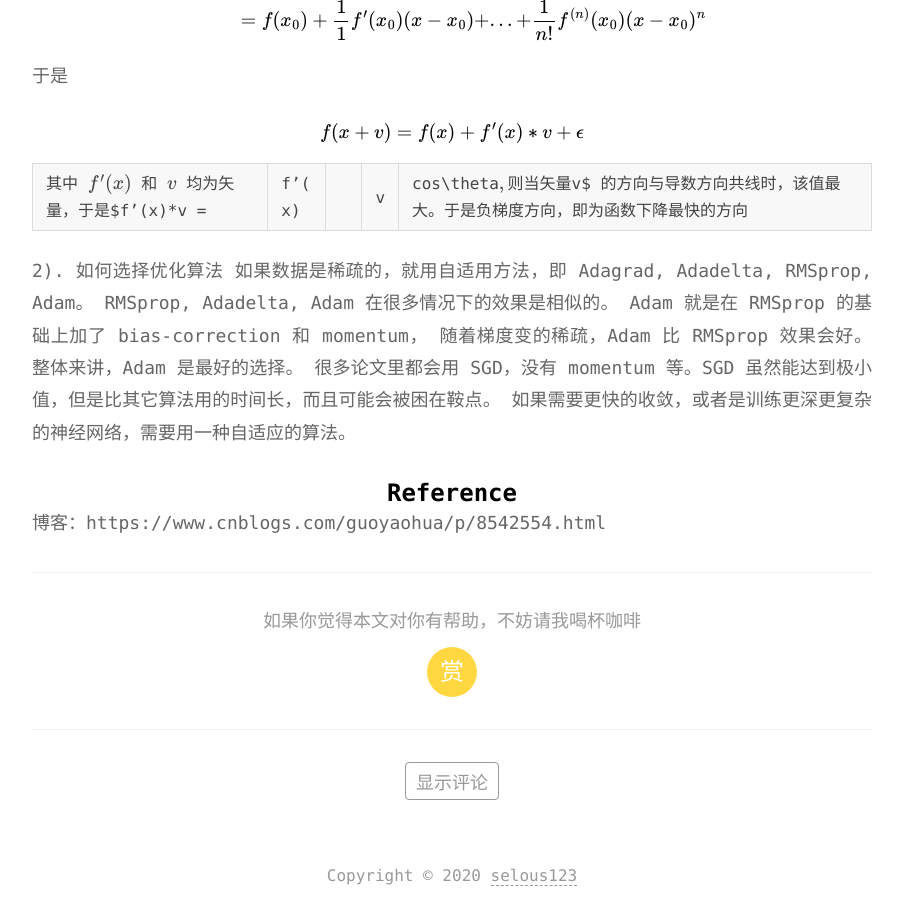
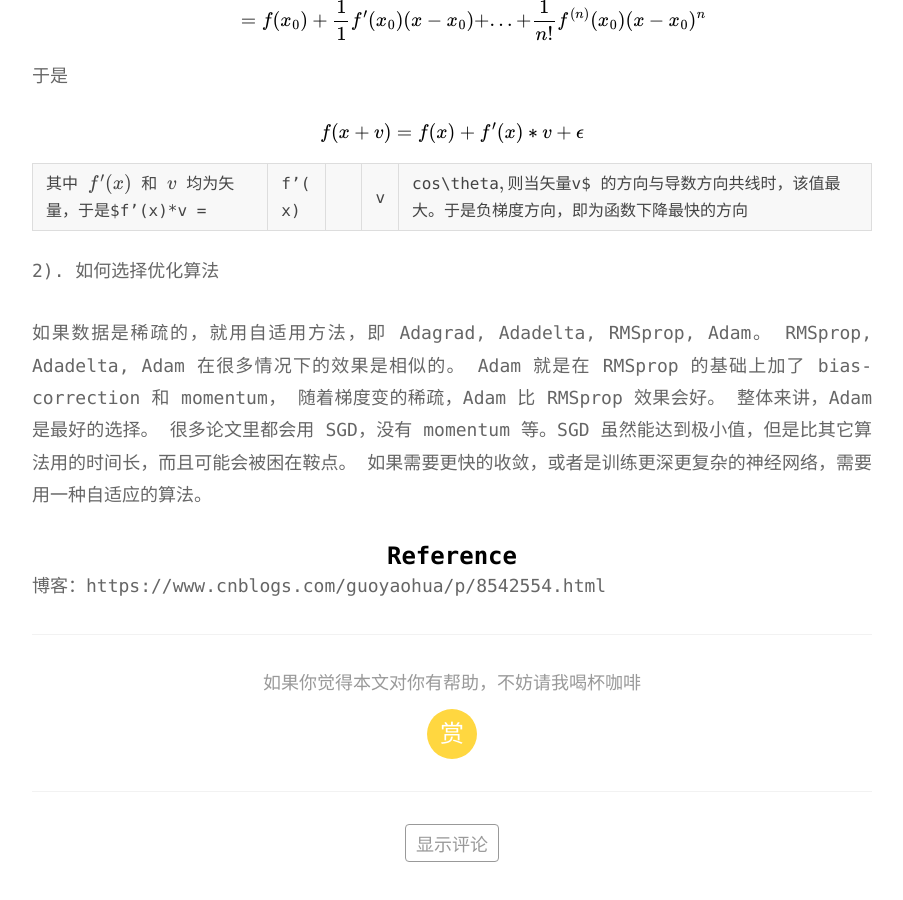
Before and after one commit to selous123/selous123.github.io, a Jekyll site: the page built from _posts/2020-03-13-Adam更新以及常用神经网络优化器总结.md, in a window 1280 px wide and 900 px high, scrolled down 5130 px. Shown: the whole window, without its empty margins (188-1091 px from the left). Built offline with Jekyll 4.4.1, drawn with Linux system fonts in a browser that asks for light colours; formulas are drawn with MathJax 3; a script that is not in the unit is left out; comment, search, counter and statistics services are not loaded.

Commit message:
修改格式

```diff
--- a/_posts/2020-03-13-Adam更新以及常用神经网络优化器总结.md
+++ b/_posts/2020-03-13-Adam更新以及常用神经网络优化器总结.md
@@ -211,8 +211,8 @@ $$
 
 其中 $f'(x)$ 和 $v$ 均为矢量，于是$f'(x)*v = |f'(x)||v|cos\theta$, 则当矢量 $v$ 的方向与导数方向共线时，该值最大。于是负梯度方向，即为函数下降最快的方向
 
+2). 如何选择优化算法
 
-2). 如何选择优化算法
 如果数据是稀疏的，就用自适用方法，即 Adagrad, Adadelta, RMSprop, Adam。
 RMSprop, Adadelta, Adam 在很多情况下的效果是相似的。
 Adam 就是在 RMSprop 的基础上加了 bias-correction 和 momentum，
```
